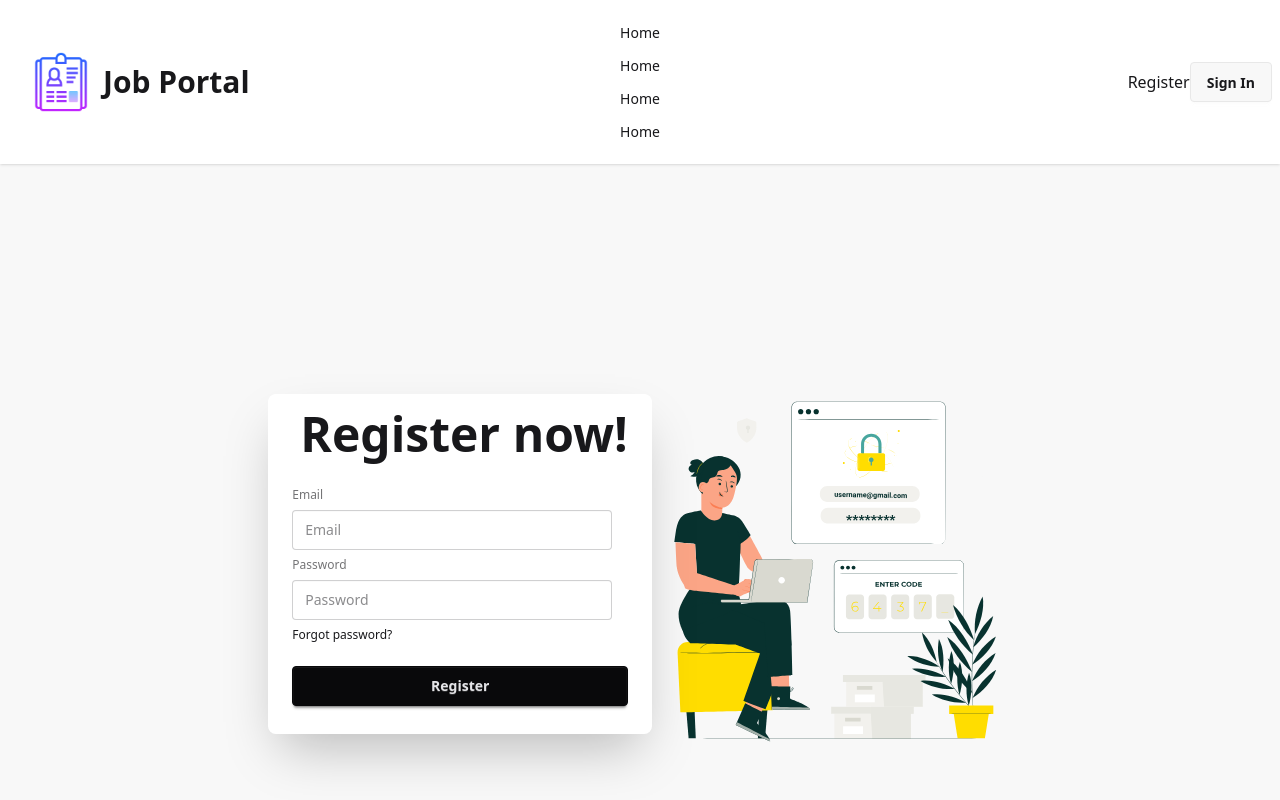
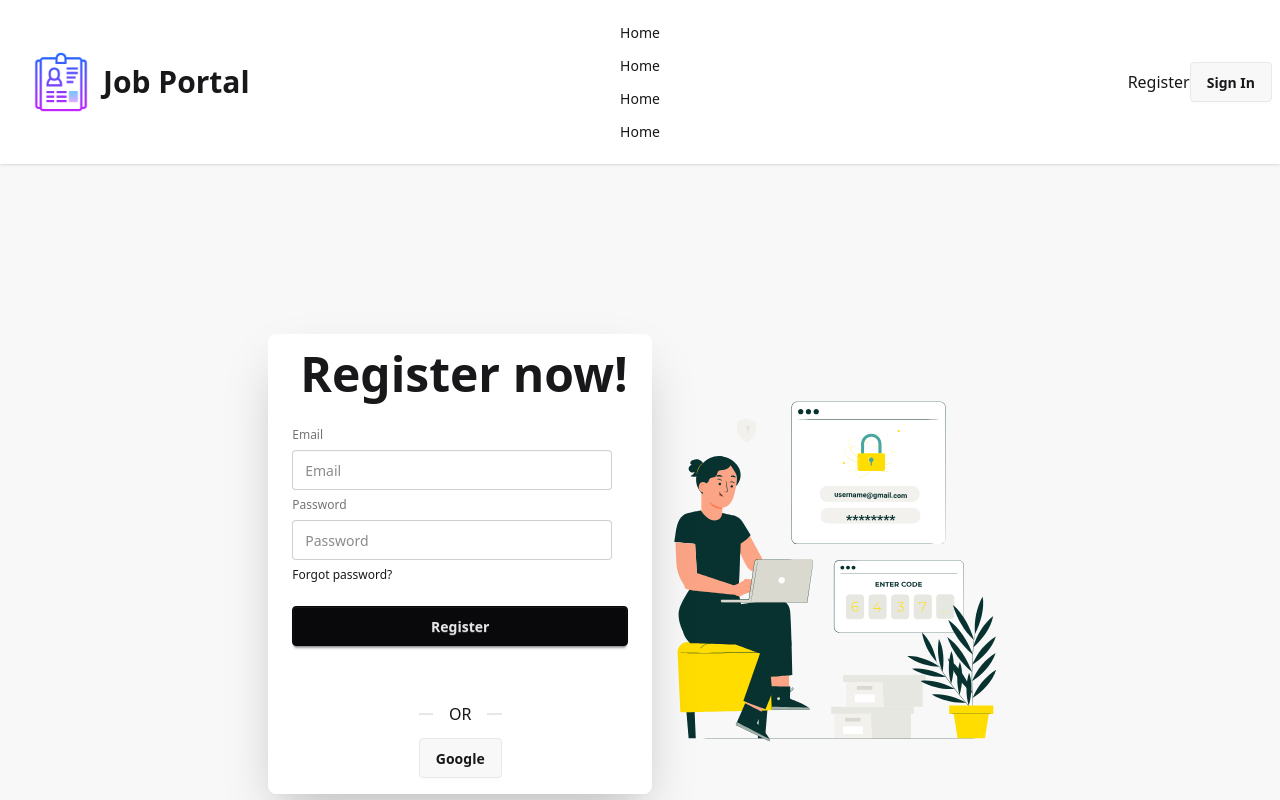
Before and after one commit to Mili-Akther/job-protal-client, a React (Vite) app: page /register in a window 1280 px wide. Shown: the top 800 px of the page. Built offline with nearby package versions, Linux system fonts and the light colour scheme; no server answers.

Commit message:
added Social login

```diff
--- a/src/pages/Home/Banner.jsx
+++ b/src/pages/Home/Banner.jsx
@@ -16,7 +16,7 @@ const Banner = () => {
               <motion.img
                 src={team2}
                 animate={{x:[100, 150, 100]}}
-                transition={{duration:10, repeat:Infinity}}
+                transition={{duration:10, delay:5, repeat:Infinity}}
                 className="max-w-sm w-64  rounded-t-[40px] rounded-br-[40px] border-l-4 border-b-4  border-blue-400 shadow-2xl "
               />
             </div>
--- a/src/pages/Register/Register.jsx
+++ b/src/pages/Register/Register.jsx
@@ -2,6 +2,7 @@ import Lottie from 'lottie-react';
 import React, { useContext } from 'react';
 import registerLottieData from '../../assets/lottie/Register-lottie.json'
 import AuthContext from '../../context/AuthContext';
+import SocialLogin from '../shared/SocialLogin';
 const Register = () => {
   const { createUser } = useContext(AuthContext);
       const handleRegister = e => {
@@ -52,6 +53,10 @@ const Register = () => {
                   </fieldset>
                 </div>
               </form>
+
+
+                <SocialLogin></SocialLogin>
+
             </div>
           </div>
         </div>
--- /dev/null
+++ b/src/pages/shared/SocialLogin.jsx
@@ -0,0 +1,25 @@
+import React, { useContext } from 'react';
+import AuthContext from '../../context/AuthContext';
+
+const SocialLogin = () => {
+      const {signInWithGoogle}= useContext(AuthContext)
+      const handleGoogleSignIn =() =>{
+            signInWithGoogle()
+            .then(result=>{
+                  console.log(result.user);
+            })
+            .catch(error=>{
+                  console.log(error.massage);
+            })
+      }
+      return (
+        <div className='m-4 mx-auto'>
+          <div className="divider">OR</div>
+          <button onClick={handleGoogleSignIn} className="btn">
+            Google
+          </button>
+        </div>
+      );
+};
+
+export default SocialLogin;
--- a/src/pages/signIn/SignIn.jsx
+++ b/src/pages/signIn/SignIn.jsx
@@ -2,6 +2,7 @@ import Lottie from 'lottie-react';
 import React, { useContext } from 'react';
 import signInLottieData from '../../assets/lottie/sign-in.json'
 import AuthContext from '../../context/AuthContext';
+import SocialLogin from '../shared/SocialLogin';
 const SignIn = () => {
       const {signInUser} = useContext(AuthContext)
       const handleSignIn = (e) => {
@@ -53,6 +54,7 @@ const SignIn = () => {
                   </fieldset>
                 </div>
               </form>
+              <SocialLogin></SocialLogin>
             </div>
           </div>
         </div>
--- a/src/provider/AuthProvider.jsx
+++ b/src/provider/AuthProvider.jsx
@@ -2,12 +2,15 @@ import React, { useEffect, useState } from "react";
 import AuthContext from "../context/AuthContext";
 import {
   createUserWithEmailAndPassword,
+  GoogleAuthProvider,
   onAuthStateChanged,
   signInWithEmailAndPassword,
+  signInWithPopup,
   signOut,
 } from "firebase/auth";
 import auth from "../firebase/firebase.init";
 
+const googleProvider = new GoogleAuthProvider();
 const AuthProvider = ({ children }) => {
   const [user, setUser] = useState(null);
   const [loading, setLoading] = useState(null);
@@ -16,6 +19,13 @@ const AuthProvider = ({ children }) => {
     setLoading(true);
     return createUserWithEmailAndPassword(auth, email, password);
   };
+
+
+  const signInWithGoogle = () => {
+      setLoading(true);
+      return signInWithPopup(auth, googleProvider);
+  }
+
 
    const signInUser = (email, password) => {
       setLoading (true);
@@ -46,6 +56,7 @@ const AuthProvider = ({ children }) => {
     createUser,
     signInUser,
     signOutUser,
+    signInWithGoogle,
   };
   return (
     <AuthContext.Provider value={authInfo}>{children}</AuthContext.Provider>
```
